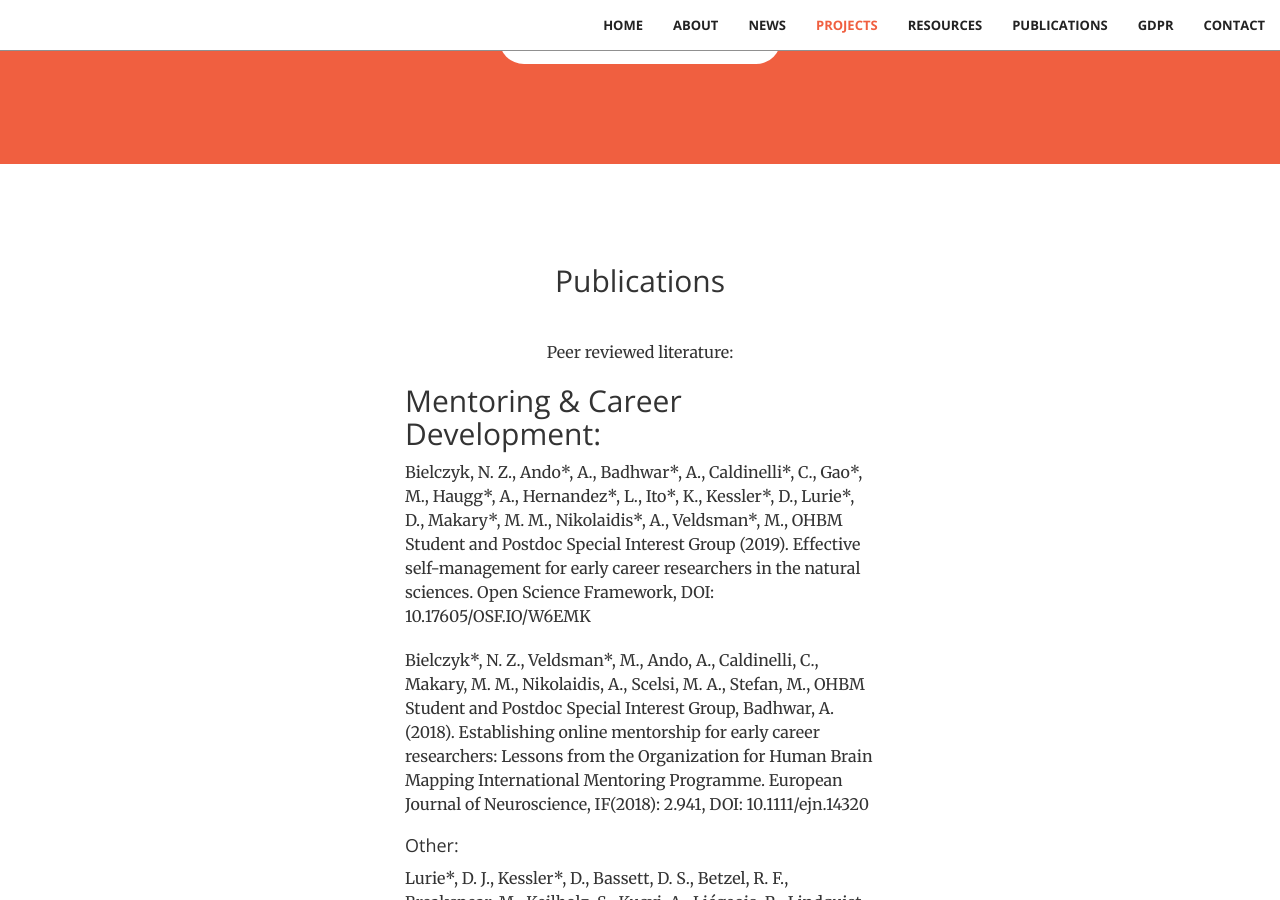
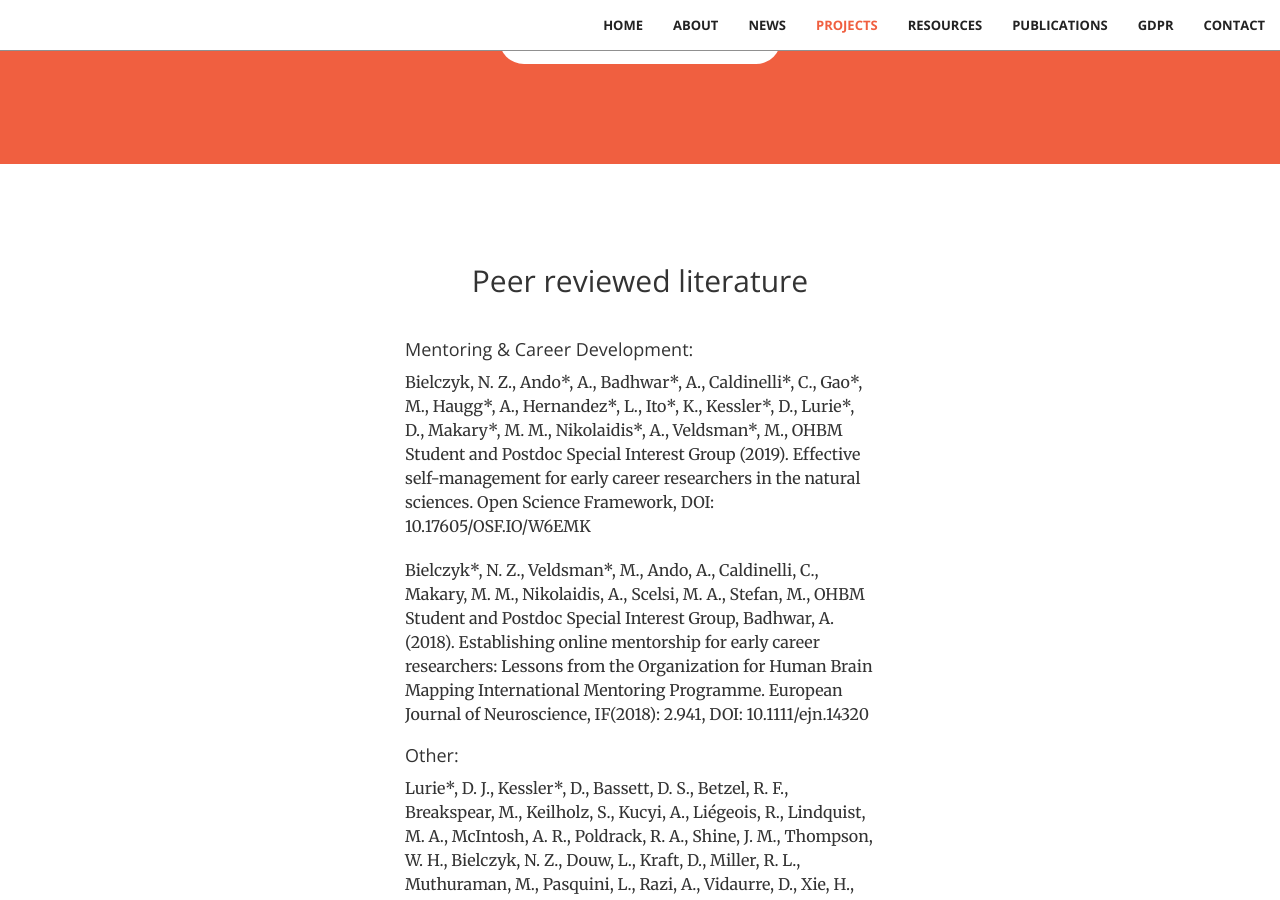
Before and after one commit to stichting-solaris/stichting-solaris.github.io, a Jekyll site: the page built from index.html, in a window 1280 px wide and 900 px high, scrolled down 3621 px. Built offline with Jekyll 4.4.1, drawn with Linux system fonts in a browser that asks for light colours.

Commit message:
Update publications.html

```diff
--- a/_includes/publications.html
+++ b/_includes/publications.html
@@ -2,13 +2,12 @@
     <div class="container">
         <div class="row">
             <div class="col-lg-8 col-lg-offset-2 text-center">
-                <h2 class="section-heading">Publications</h2>
+                <h2 class="section-heading">Peer reviewed literature</h2>
                 <hr class="light">
                 <p class="text-faded">
-                <p>Peer reviewed literature:</p>
 
                 <div class="col-lg-8 col-lg-offset-2 text-left">
-                <h2 class="section-heading">Mentoring & Career Development:</h4>
+                <h4 class="section-heading">Mentoring & Career Development:</h4>
                 <p>Bielczyk, N. Z., Ando*, A., Badhwar*, A., Caldinelli*, C., Gao*, M., Haugg*, A.,
                     Hernandez*, L., Ito*, K., Kessler*, D., Lurie*, D., Makary*, M. M., Nikolaidis*, A.,
                     Veldsman*, M., OHBM Student and Postdoc Special Interest Group (2019).
```
